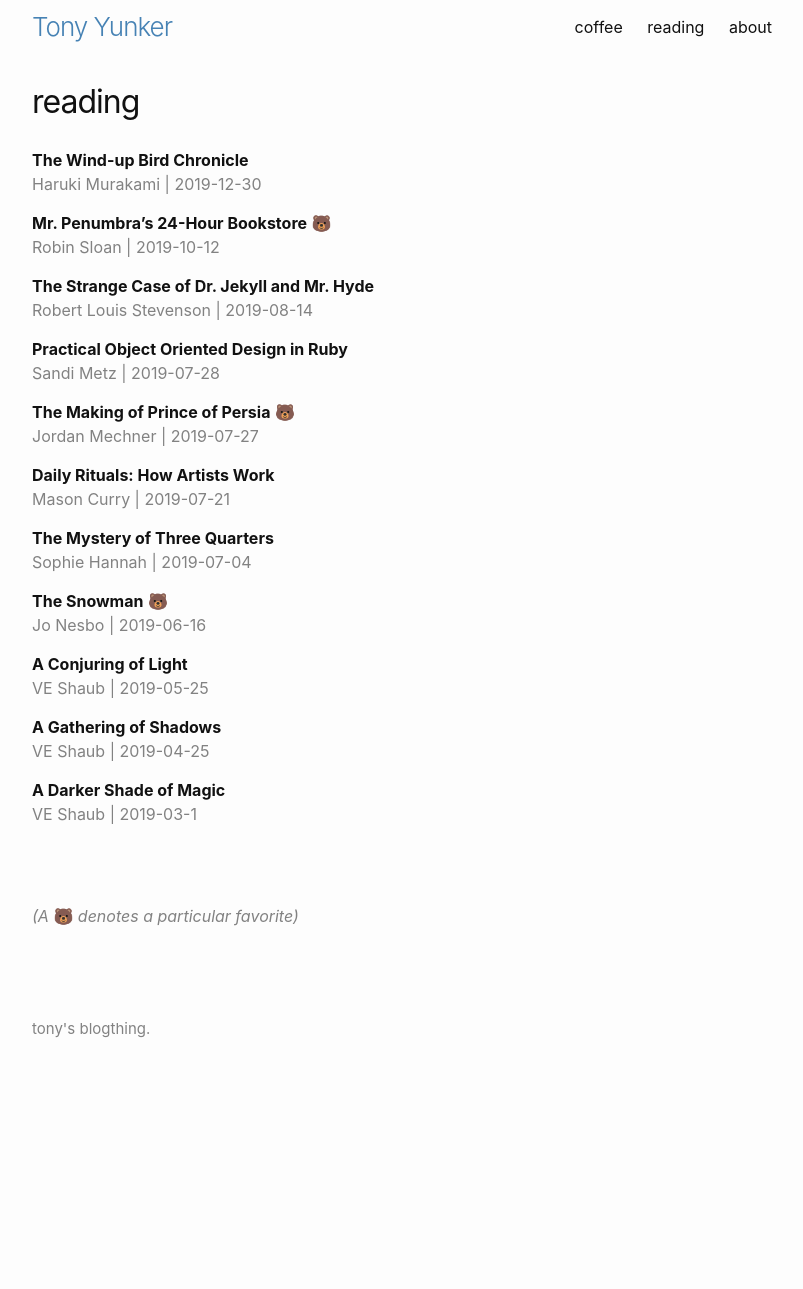
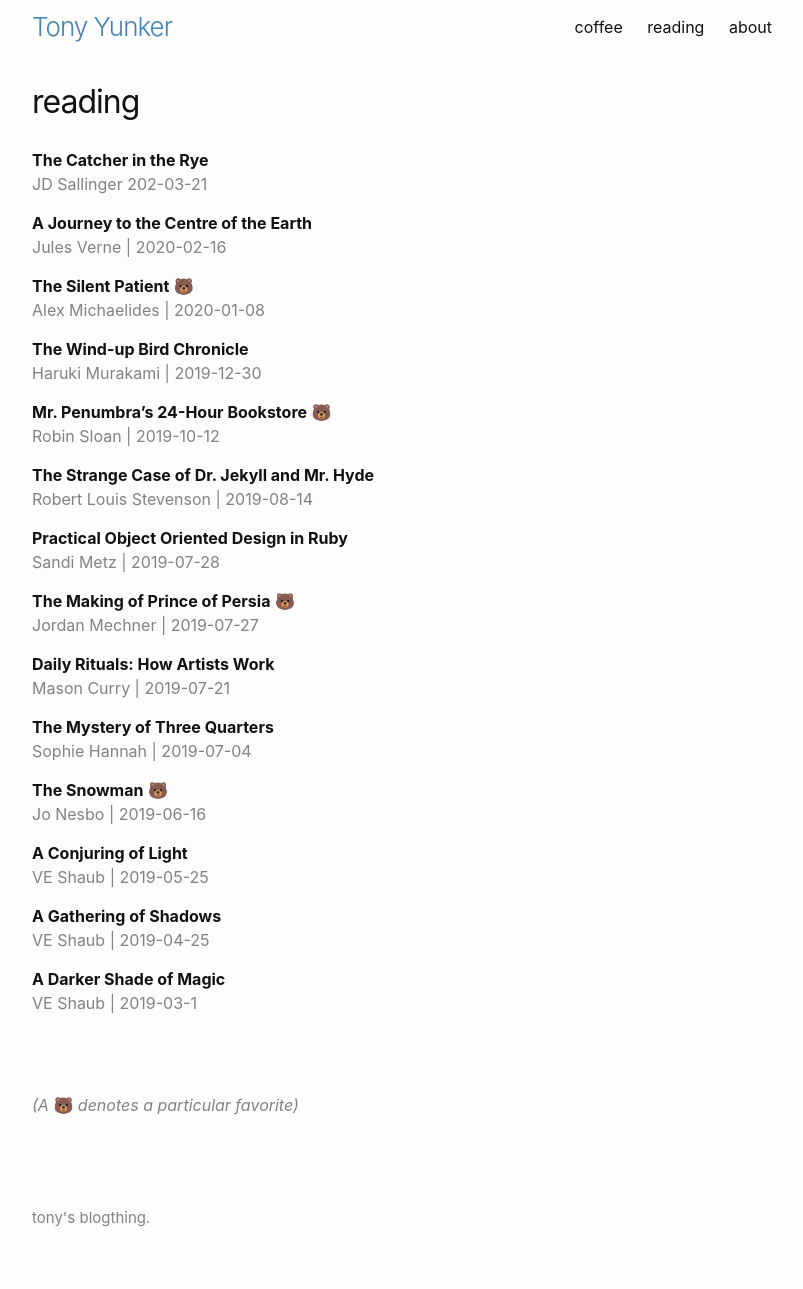
Before and after one commit to ayunker/ayunker.github.io, a Jekyll site: the page built from lists/reading.md, in a window 1280 px wide. Shown: the whole page, without its empty margins (238-1041 px from the left). Built offline with Jekyll 4.4.1, drawn with Linux system fonts in a browser that asks for light colours; before the commit the page ends 1100 px from its top, so only the background shows below that.

Commit message:
UPDATE coffee and books lists

```diff
--- a/lists/reading.md
+++ b/lists/reading.md
@@ -2,6 +2,15 @@
 layout: page
 title: reading
 ---
+
+**The Catcher in the Rye**\\
+<span class="grey-text">JD Sallinger 202-03-21</span>
+
+**A Journey to the Centre of the Earth**\\
+<span class="grey-text">Jules Verne \| 2020-02-16</span>
+
+**The Silent Patient** 🐻\\
+<span class="grey-text">Alex Michaelides \| 2020-01-08</span>
 
 **The Wind-up Bird Chronicle**\\
 <span class="grey-text">Haruki Murakami \| 2019-12-30</span>
```
Also changed, not shown: lists/coffee.md (+9 -0 lines).
